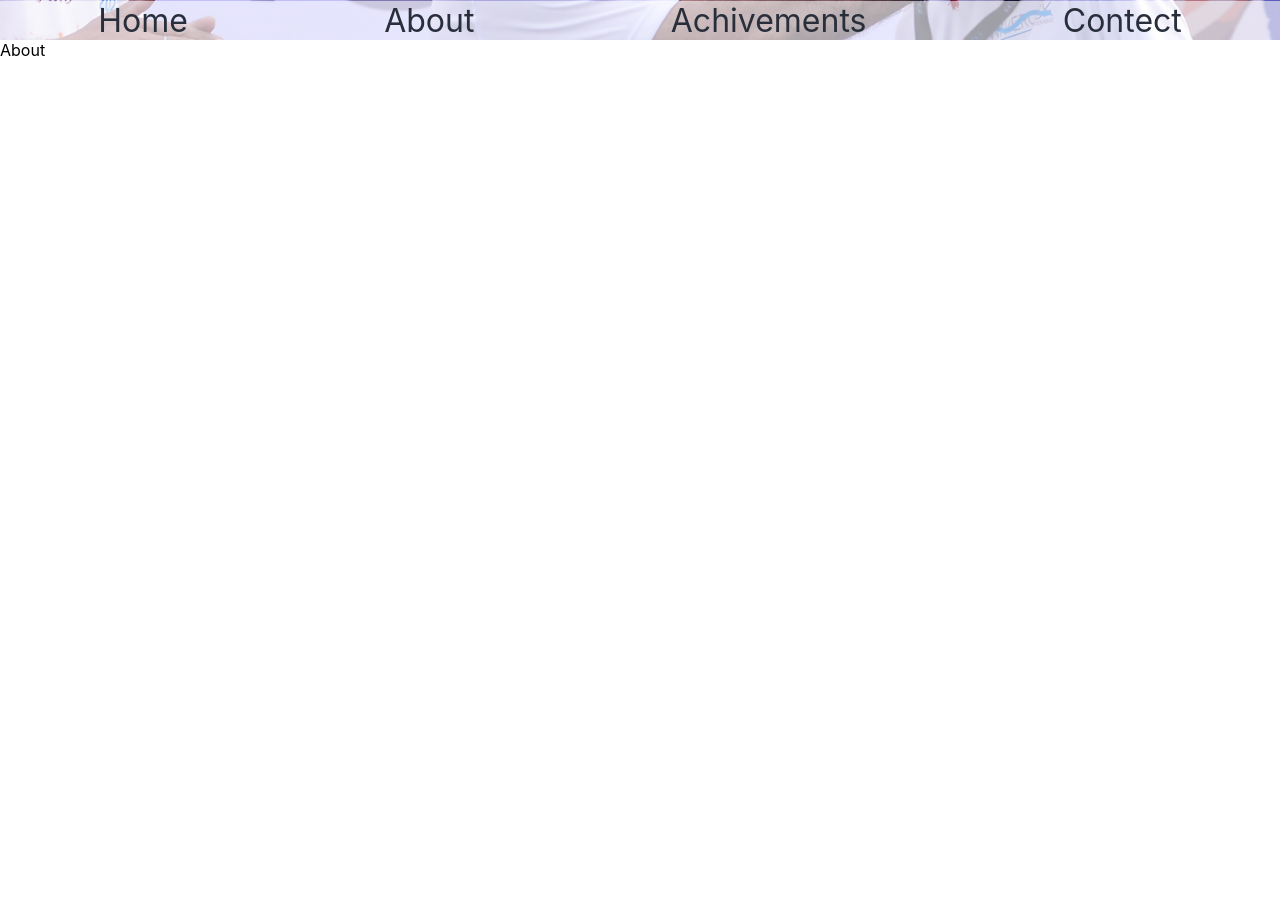
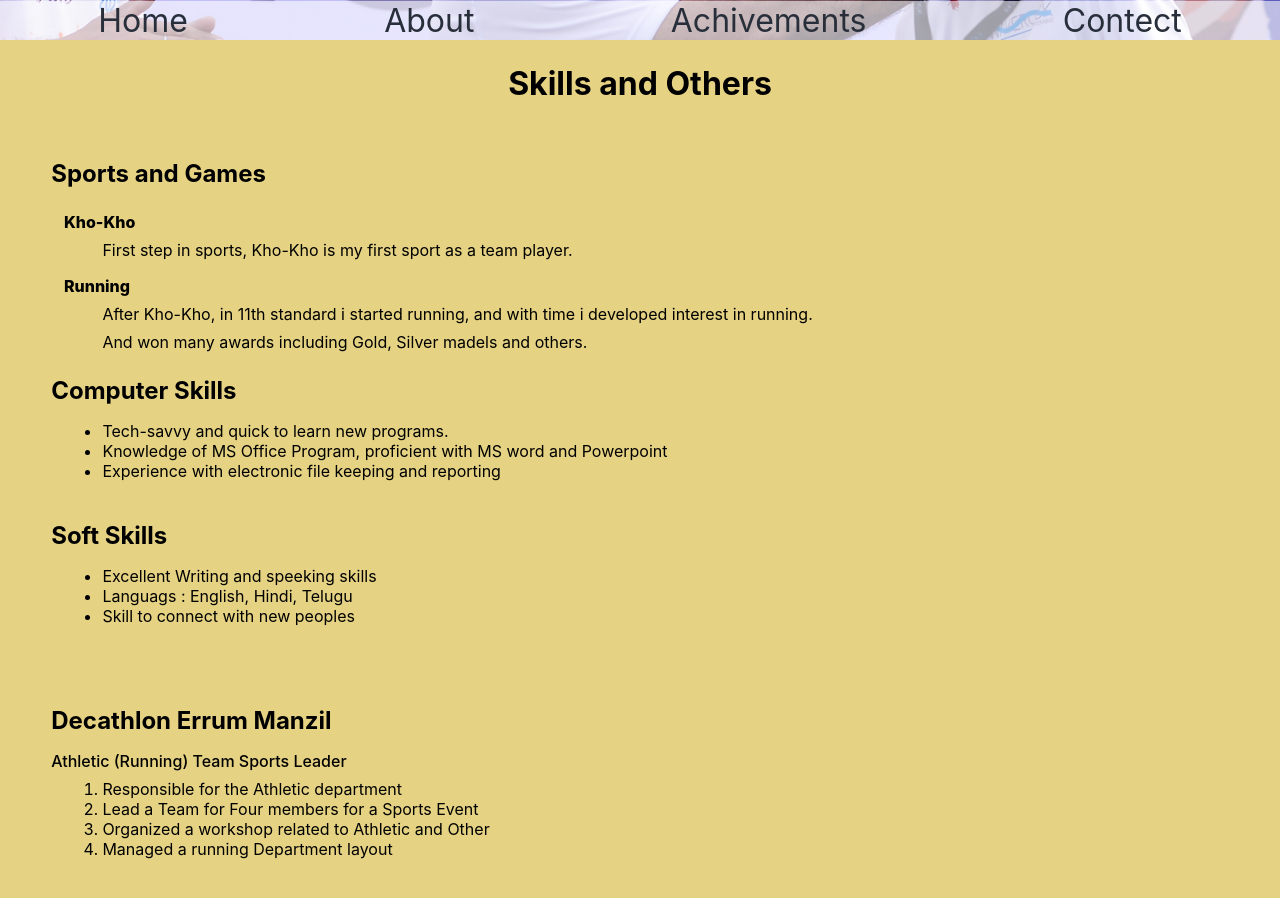
Before and after one commit to ERhoneydhiman/Ankit-Kumar-Singh, a React (Create React App) app in the folder ankit-kumar-portfolio/: page /about in a window 1280 px wide. Shown: the part 320-1218 px from the top of the page. Before the commit the page ends 800 px from the top, so only its background shows below. Built offline with nearby package versions, Linux system fonts and the light colour scheme.

Commit message:
add about page

```diff
--- a/ankit-kumar-portfolio/src/App.css
+++ b/ankit-kumar-portfolio/src/App.css
@@ -44,7 +44,7 @@
 
 }
 
-.nav-links-position{
+.nav-links-position {
     position: fixed;
     top: 0;
 }
@@ -151,7 +151,6 @@
 /* achivements */
 
 .achives {
-    background-color: #E5D283;
     display: flex;
     flex-direction: column;
 
@@ -159,22 +158,19 @@
 
 .achives h1 {
     text-align: center;
+    margin: 3vh 0;
 }
 
-/* .achivements {
-    padding: 3vh 3vw;
-} */
-
-.achivements ul{
+.achivements ul {
     padding: 5vh 5vw;
 }
 
-.achivements li{
+.achivements li {
     list-style-type: none;
     padding: 3vh 0;
 }
 
-.achivements ul p{
+.achivements ul p {
     padding: 3vh 5vw;
 }
 
@@ -185,9 +181,54 @@
     border: 2px solid #282f3b;
 }
 
-/* footer */
+/* About */
 
+.about {
+    display: flex;
+    flex-direction: column;
+}
 
+.about h1 {
+    text-align: center;
+    margin: 3vh 0;
+}
+
+.skills {
+    padding: 2vh 4vw;
+}
+
+.skills h2 {
+    padding: 2vh 0;
+}
+
+.skills dl dt {
+    font-weight: 800;
+    padding: 1vh 1vw;
+}
+
+.skills dl dd {
+    padding: 0 0 1vh 4vw;
+}
+
+.skills ul,
+.employement ol {
+    padding: 0 0 3vh 4vw;
+}
+
+.employement {
+    padding: 5vh 4vw;
+
+}
+
+.employement h2 {
+    padding: 0 0 2vh 0;
+
+}
+
+.employement p {
+    font-weight: 500;
+    padding-bottom: 1vh;
+}
 
 @media screen and (max-width:600px) {
     .sidebar-icon {
@@ -206,3 +247,21 @@
         width: 40%;
     }
 }
+
+/* scroll bar */
+::-webkit-scrollbar {
+    width: 7px;
+}
+
+::-webkit-scrollbar-track {
+    background: #f1f1f1;
+}
+
+::-webkit-scrollbar-thumb {
+    background: #282f3b;
+    border-radius: 20px;
+}
+
+::-webkit-scrollbar-thumb:hover {
+    background: rgb(16, 36, 43);
+}
--- a/ankit-kumar-portfolio/src/comps/About.js
+++ b/ankit-kumar-portfolio/src/comps/About.js
@@ -2,7 +2,46 @@ import React from 'react'
 
 function About() {
   return (
-    <div>About</div>
+    <div className='about main'>
+      <h1>Skills and Others</h1>
+      <div className="skills">
+
+        <h2>Sports and Games</h2>
+        <dl>
+          <dt>Kho-Kho</dt>
+          <dd>First step in sports, Kho-Kho is my first sport as a team player.</dd>
+          <dt>Running</dt>
+          <dd>After Kho-Kho, in 11th standard i started running, and with time i developed interest in running.</dd>
+          <dd>And won many awards including Gold, Silver madels and others.</dd>
+        </dl>
+
+        <h2>Computer Skills</h2>
+        <ul>
+          <li>Tech-savvy and quick to learn new programs.</li>
+          <li>Knowledge of MS Office Program, proficient with MS word and Powerpoint</li>
+          <li>Experience with electronic file keeping and reporting</li>
+        </ul>
+
+        <h2>Soft Skills</h2>
+        <ul>
+          <li>Excellent Writing and speeking skills</li>
+          <li>Languags : English, Hindi, Telugu</li>
+          <li>Skill to connect with new peoples</li>
+        </ul>
+      </div>
+
+      <div className="employement">
+        <h2>Decathlon Errum Manzil</h2>
+        <p>Athletic (Running) Team Sports Leader</p>
+        <ol>
+          <li>Responsible for the Athletic department</li>
+          <li>Lead a Team for Four members for a Sports Event</li>
+          <li>Organized a workshop related to Athletic and Other</li>
+          <li>Managed a running Department layout</li>
+        </ol>
+      </div>
+
+    </div>
   )
 }
 
--- a/ankit-kumar-portfolio/src/comps/Achivements.js
+++ b/ankit-kumar-portfolio/src/comps/Achivements.js
@@ -4,7 +4,7 @@ import achivementData from './Files/Achivements.json'
 
 function Achivements() {
   return (
-    <div className='achives'>
+    <div className='achives main'>
       <h1>My Achivements</h1>
       <div className="achivements">
         <ul>
```
